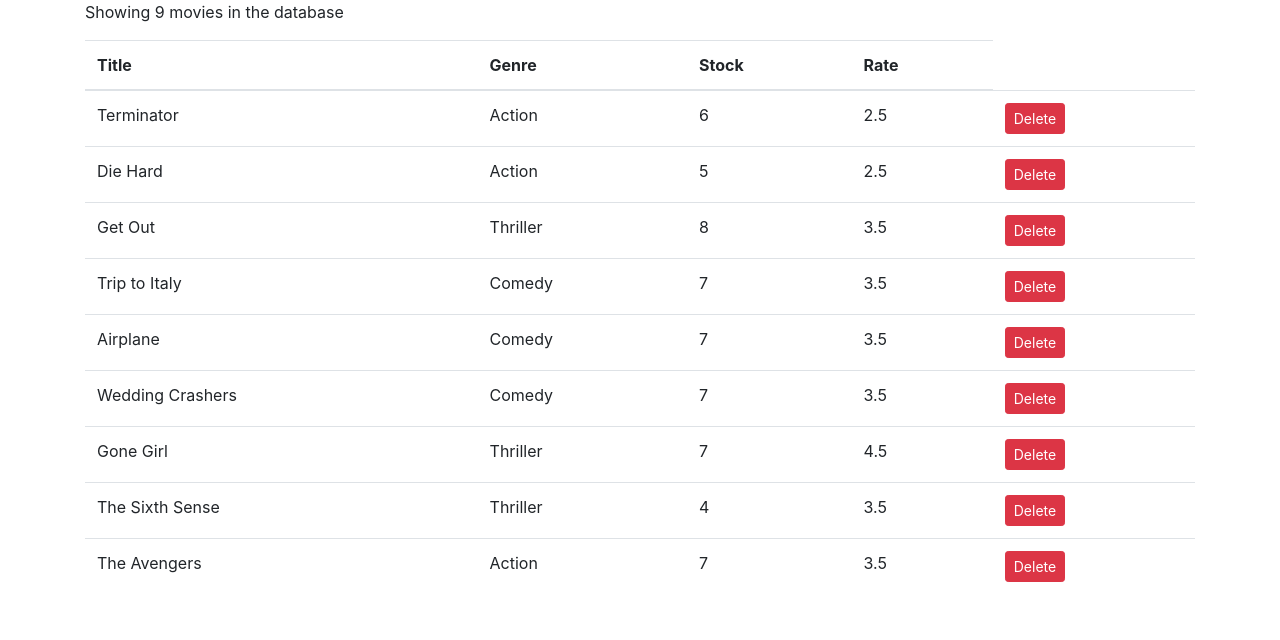
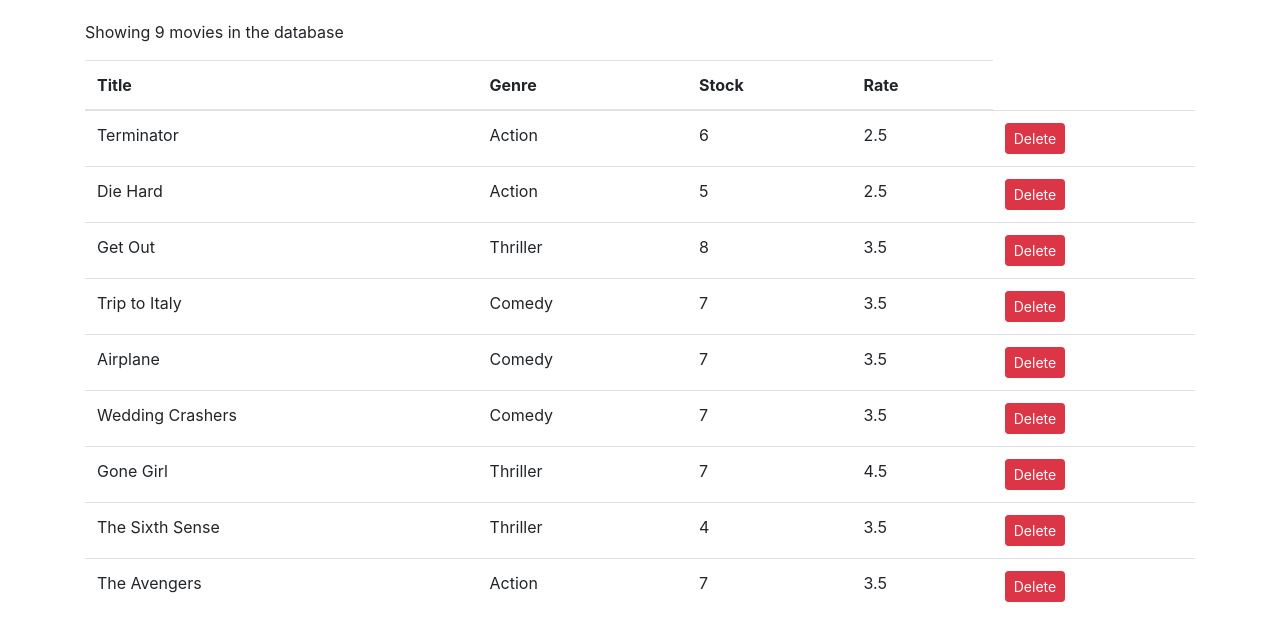
Before and after one commit to shaheenniaz582/React_Vidly, a React (Create React App) app: page / in a window 1280 px wide. Shown: the top 640 px of the page. Built offline with nearby package versions, Linux system fonts and the light colour scheme.

Commit message:
padding set to 20px to just display message better

```diff
--- a/src/components/movies.jsx
+++ b/src/components/movies.jsx
@@ -41,7 +41,8 @@
                     ))}
                 </tbody>
             </table>
-        </React.Fragment>);
+        </React.Fragment>
+        );
 }
 }
 
--- a/src/index.css
+++ b/src/index.css
@@ -1,5 +1,6 @@
 body {
   margin: 0;
+  padding: 20px 0 0 0;
   font-family: -apple-system, BlinkMacSystemFont, 'Segoe UI', 'Roboto', 'Oxygen',
     'Ubuntu', 'Cantarell', 'Fira Sans', 'Droid Sans', 'Helvetica Neue',
     sans-serif;
```
